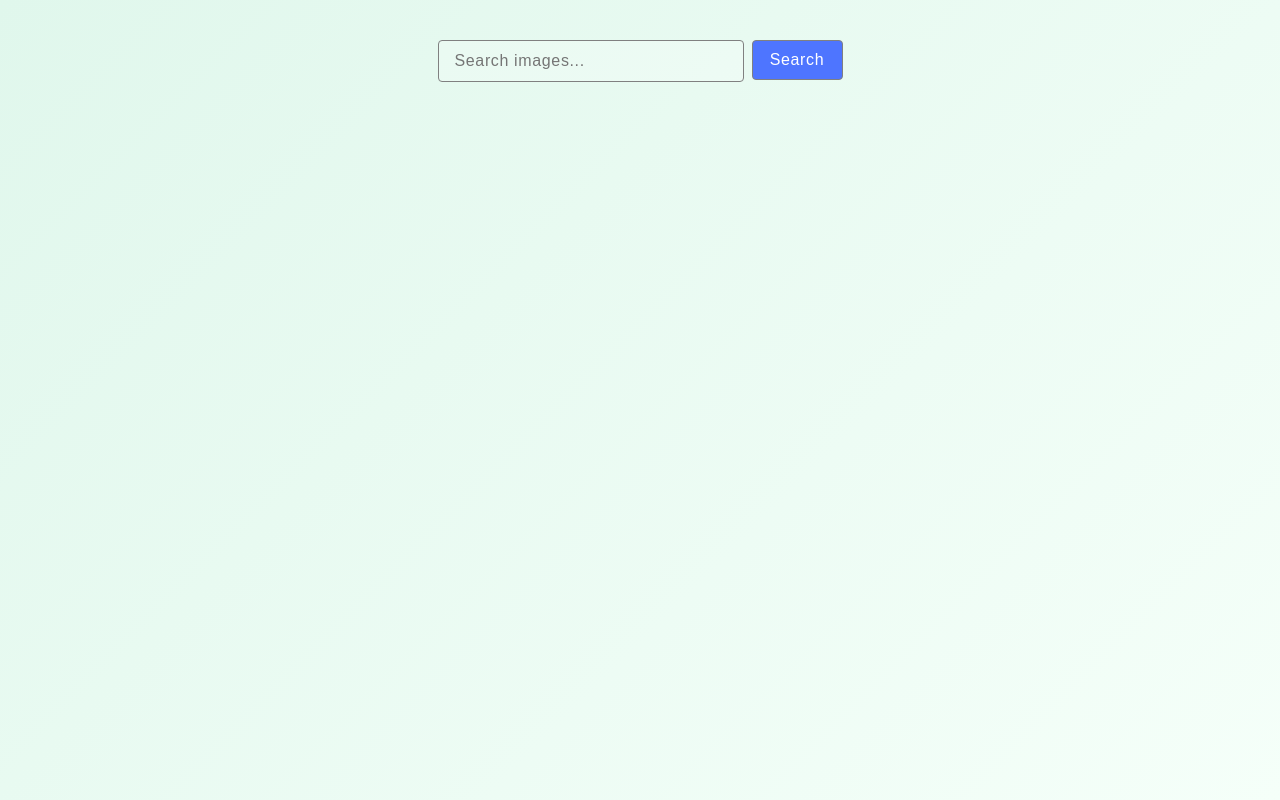
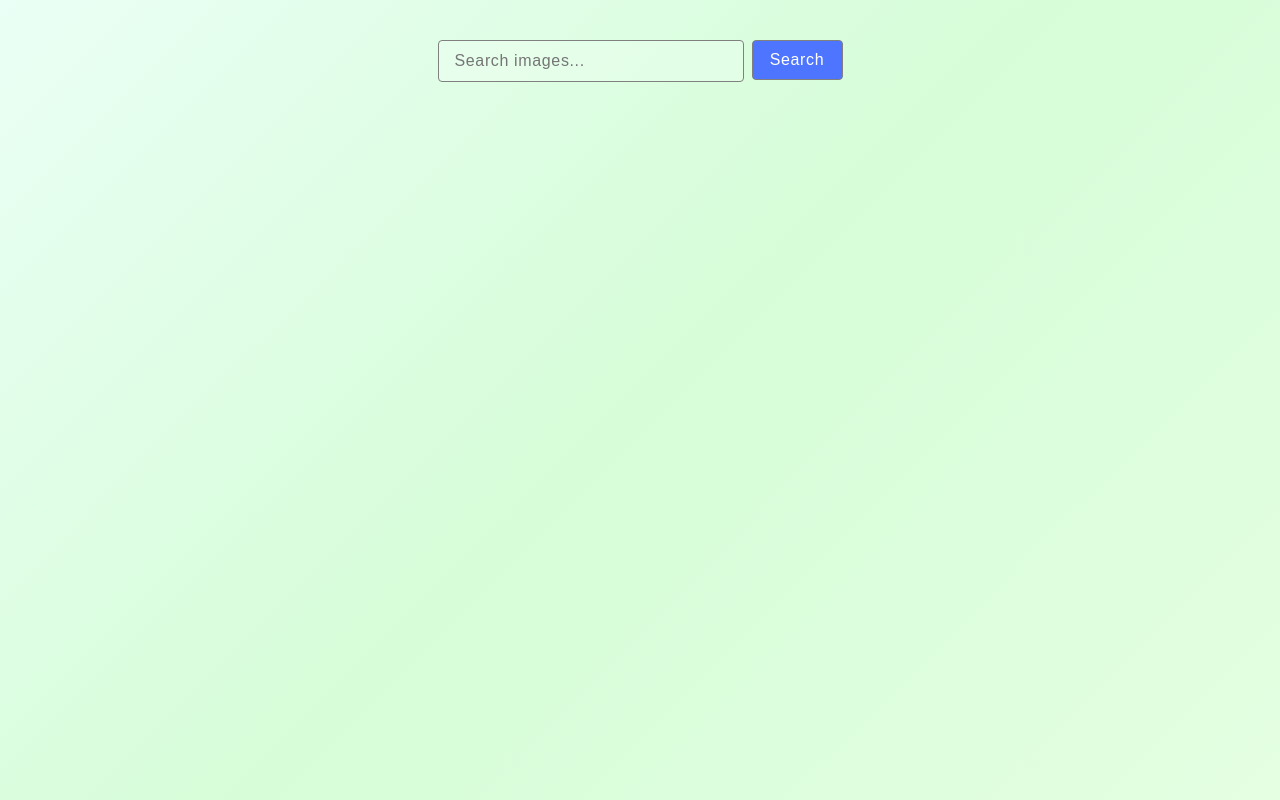
Before and after one commit to Yaroslav13-13/goit-js-hw-12, a website built with Vite: page src/index.html in a window 1280 px wide. Built offline with nearby package versions, Linux system fonts and the light colour scheme; what simplelightbox would draw is missing.

Commit message:
HW-JS-12

```diff
--- a/src/css/base.css
+++ b/src/css/base.css
@@ -22,7 +22,8 @@ body {
   min-width: 100vw;
   min-height: 100vh;
   margin: 0;
-  background: linear-gradient(135deg, #e0f7ec, #f5fff9);
+
+  background: linear-gradient(135deg, #eafff5, #d6fdd8, #e4ffe1);
 }
 
 main {
```
